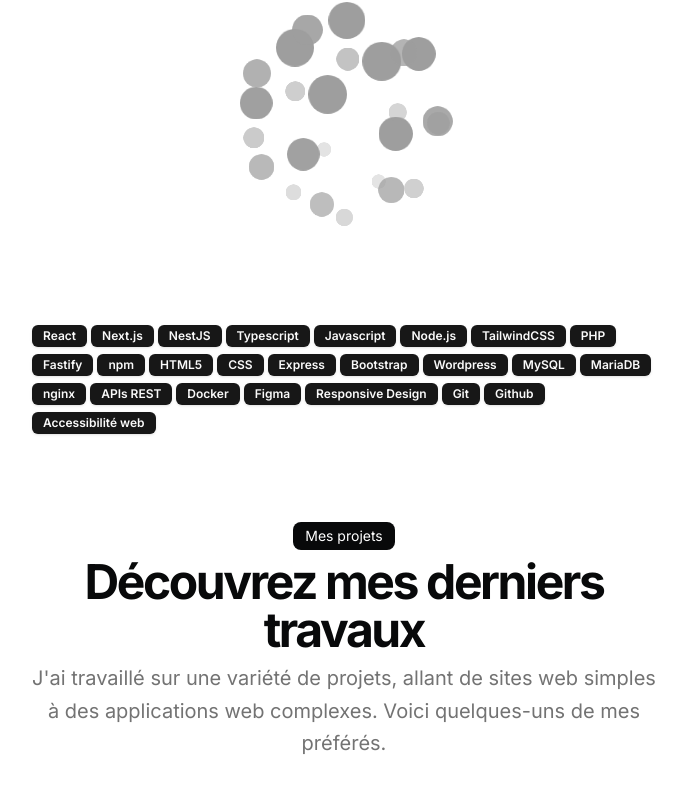
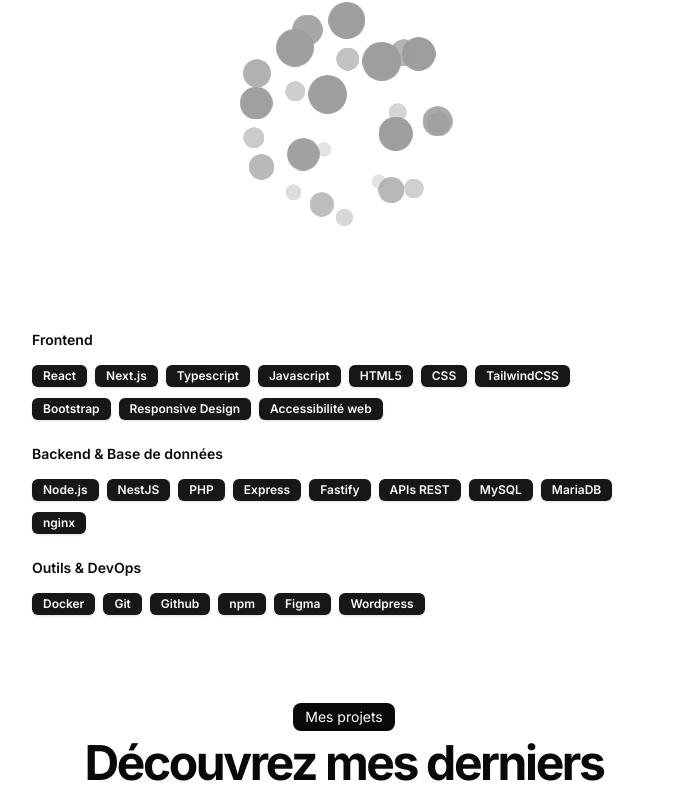
Before and after one commit to s-kenza/portfolio, a Next.js app: page / in a window 1280 px wide. Shown: the part 1232-2025 px from the top of the page, without its empty margins (296-982 px from the left). Built offline with nearby package versions, Linux system fonts and the light colour scheme.

Commit message:
feat: :sparkles: organize skills into categories and enhance skills display

```diff
--- a/src/app/page.tsx
+++ b/src/app/page.tsx
@@ -116,14 +116,36 @@
           <BlurFade delay={BLUR_FADE_DELAY * 9}>
             <h2 className="text-xl font-bold">Compétences</h2>
           </BlurFade>
-          <div className="flex flex-wrap gap-1">
+
+          {/* Cloud d'icônes */}
+          <BlurFade delay={BLUR_FADE_DELAY * 9.5}>
             <div className="relative flex size-full items-center justify-center overflow-hidden">
               <IconCloud images={images} />
             </div>
+          </BlurFade>
 
-            {DATA.skills.map((skill, id) => (
-              <BlurFade key={skill} delay={BLUR_FADE_DELAY * 10 + id * 0.05}>
-                <Badge key={skill}>{skill}</Badge>
+          {/* Badges organisés par catégories */}
+          <div className="space-y-6">
+            {Object.entries(DATA.skillsCategories).map(([category, skills], categoryIndex) => (
+              <BlurFade key={category} delay={BLUR_FADE_DELAY * 10 + categoryIndex * 0.1}>
+                <div className="space-y-3">
+                  <h3 className="text-sm font-semibold text-foreground">{category}</h3>
+                  <div className="flex flex-wrap gap-2">
+                    {skills.map((skill, skillIndex) => (
+                      <BlurFade
+                        key={skill}
+                        delay={BLUR_FADE_DELAY * 10.5 + categoryIndex * 0.1 + skillIndex * 0.02}
+                      >
+                        <Badge
+                          variant="default"
+                          className="hover:bg-secondary hover:text-secondary-foreground transition-colors duration-200"
+                        >
+                          {skill}
+                        </Badge>
+                      </BlurFade>
+                    ))}
+                  </div>
+                </div>
               </BlurFade>
             ))}
           </div>
--- a/src/data/resume.tsx
+++ b/src/data/resume.tsx
@@ -39,6 +39,39 @@
     "Github",
     "Accessibilité web",
   ],
+  skillsCategories: {
+    "Frontend": [
+      "React",
+      "Next.js",
+      "Typescript",
+      "Javascript",
+      "HTML5",
+      "CSS",
+      "TailwindCSS",
+      "Bootstrap",
+      "Responsive Design",
+      "Accessibilité web"
+    ],
+    "Backend & Base de données": [
+      "Node.js",
+      "NestJS",
+      "PHP",
+      "Express",
+      "Fastify",
+      "APIs REST",
+      "MySQL",
+      "MariaDB",
+      "nginx"
+    ],
+    "Outils & DevOps": [
+      "Docker",
+      "Git",
+      "Github",
+      "npm",
+      "Figma",
+      "Wordpress"
+    ]
+  },
   navbar: [
     { href: "/", icon: HomeIcon, label: "Accueil" },
     { href: "/#about", icon: UserIcon, label: "À propos" },
```
